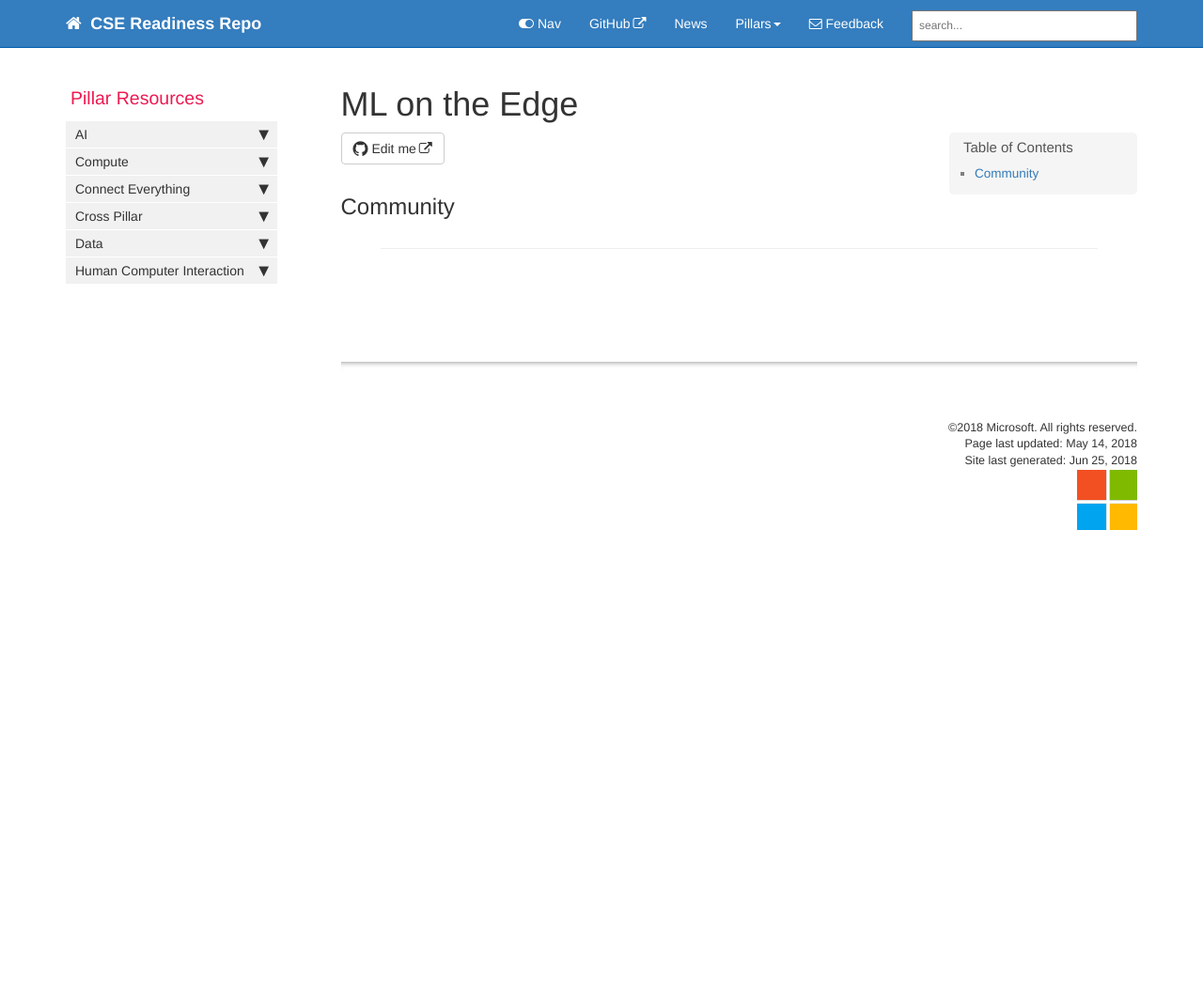
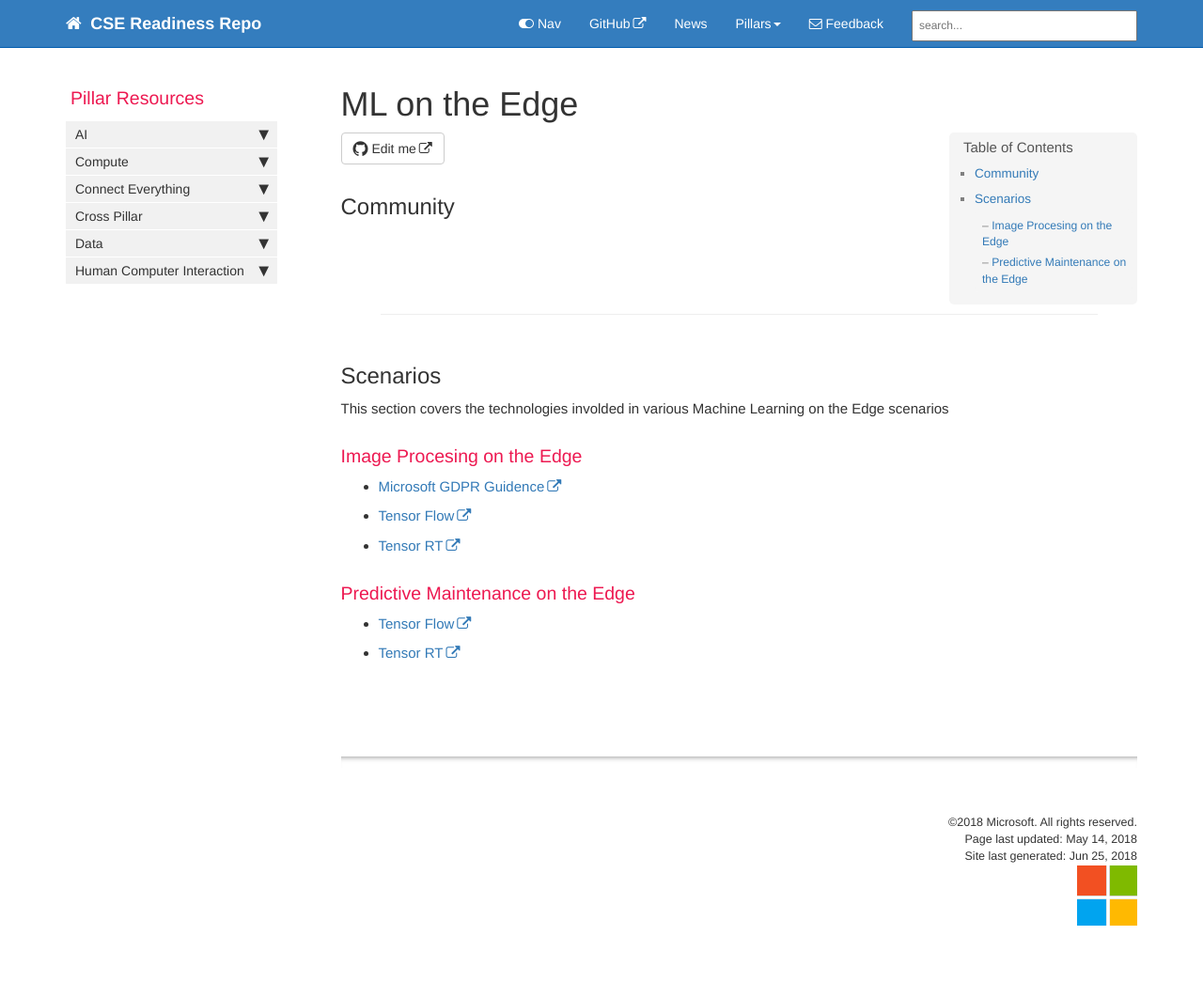
Before and after one commit to microsoft/CSE-Readiness, a Jekyll site: the page built from docs/pages/Cross-Pillar/cp_mledge.md, in a window 1280 px wide. Shown: the whole page at 94% size. Built offline with Jekyll 4.4.1, drawn with Linux system fonts in a browser that asks for light colours; nearby versions of some CDN libraries; comment, search, counter and statistics services are not loaded; before the commit the page ends 900 px from its top, so only the background shows below that.

Commit message:
Add resources to MLEdge

```diff
--- a/docs/pages/Cross-Pillar/cp_mledge.md
+++ b/docs/pages/Cross-Pillar/cp_mledge.md
@@ -12,3 +12,19 @@ folder: Cross-Pillar
 <!-- Add in any communities worth following: blogs, twitter, etc. -->
 ---
 <!-- Here, add in any links to useful resources. The structure is not fixed, it can be grouped by scenario, by tech, or set up as a learning path -->
+
+
+## Scenarios
+
+This section covers the technologies involded in various Machine Learning on the Edge scenarios
+
+### Image Procesing on the Edge
+
+- [Microsoft GDPR Guidence](https://www.microsoft.com/en-us/TrustCenter/Privacy/gdpr/default.aspx?&OCID=AID641639_SEM_3obxhTrA&gclid=CjwKCAjwsJ3ZBRBJEiwAtuvtlCwyHH_b4SfHe8Abt7K0DGmthLF06V9zmyx3bnRATpZsq4CzhehrlhoC-g8QAvD_BwE)
+- [Tensor Flow](https://www.tensorflow.org/)
+- [Tensor RT](https://developer.nvidia.com/tensorrt)
+
+### Predictive Maintenance on the Edge
+
+- [Tensor Flow](https://www.tensorflow.org/)
+- [Tensor RT](https://developer.nvidia.com/tensorrt)
```
